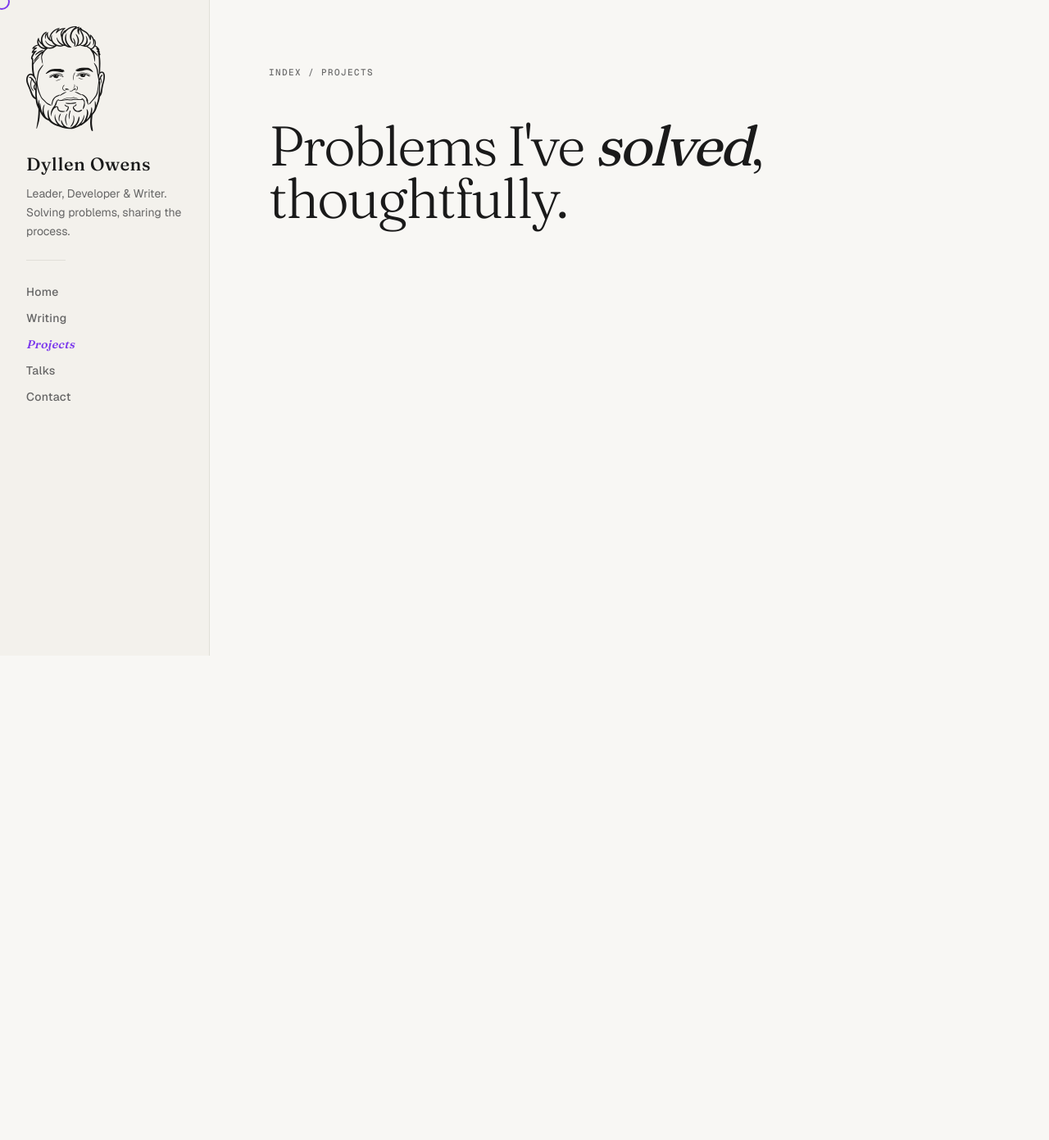
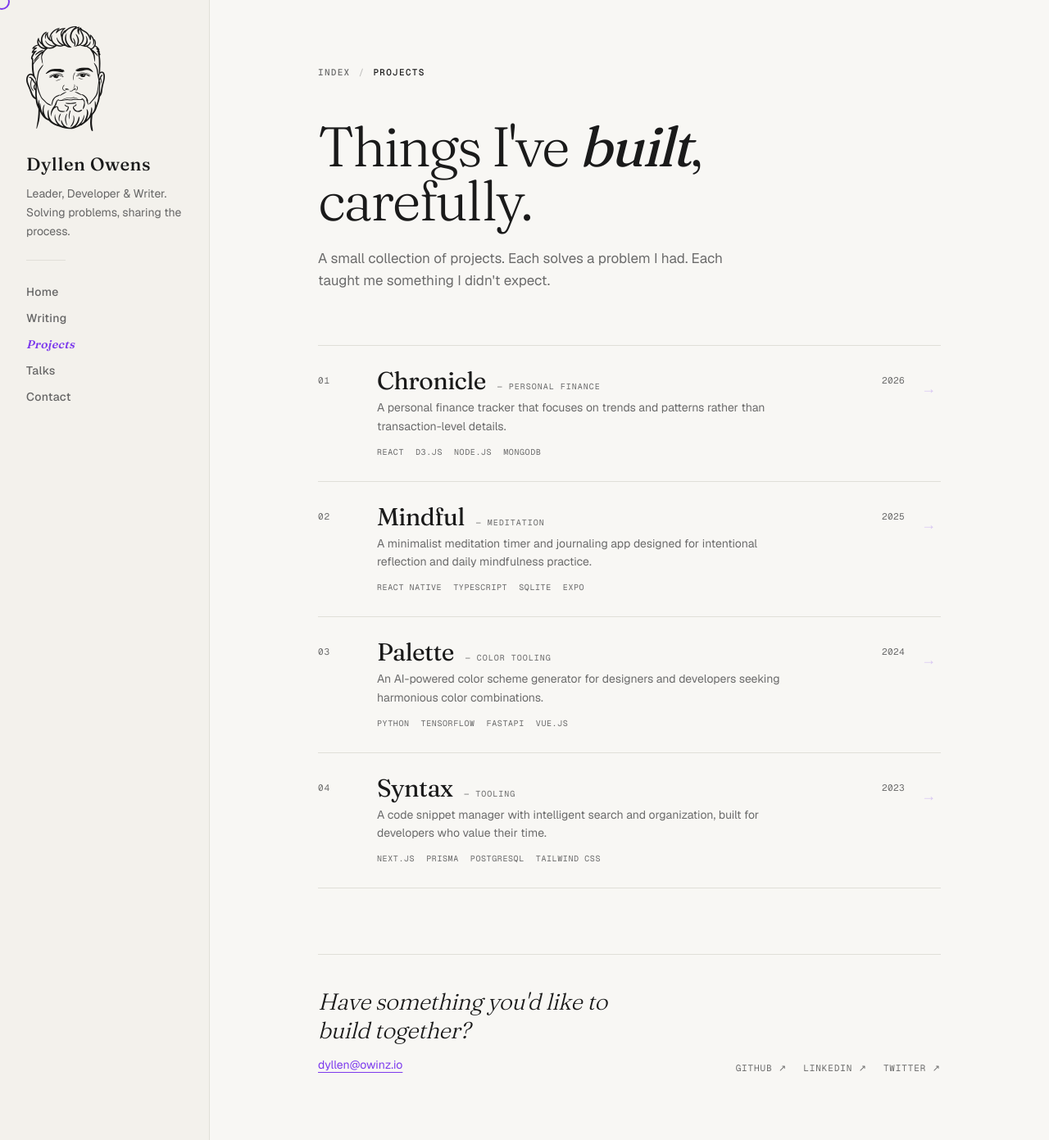
Before and after one commit to djowinz/owinz.io, a Next.js app: page /projects in a window 1280 px wide. Shown: the whole page at 82% size. Before the commit the page ends 800 px from the top, so only its background shows below. Built offline with nearby package versions, Linux system fonts and the light colour scheme.

Commit message:
feat: projects index with numbered editorial list

```diff
--- a/app/projects/page.tsx
+++ b/app/projects/page.tsx
@@ -1,18 +1,137 @@
-export default function Projects() {
+import { getProjects, getTalks } from "@/lib/markdown";
+import { SITE } from "@/lib/site";
+import Link from "next/link";
+
+export const metadata = {
+  title: "Projects",
+  description: "Selected software projects, built carefully.",
+};
+
+export default async function Projects() {
+  const projects = await getProjects();
+  const { past: pastTalks } = await getTalks();
+
   return (
-    <>
-      {/* Masthead */}
-      <div className="flex justify-between font-mono font-medium uppercase text-muted text-[11px] tracking-[1.4px] mb-12">
-        <span>Index / Projects</span>
+    <div className="max-w-[760px] mx-auto">
+      {/* Breadcrumb */}
+      <div className="flex items-center gap-2.5 font-mono font-medium uppercase text-muted text-[11px] tracking-[1.3px] mb-12">
+        <span>Index</span>
+        <span className="opacity-40">/</span>
+        <span className="text-foreground">Projects</span>
       </div>
 
       {/* Hero */}
-      <div>
-        <h1 className="text-[68px] font-light text-foreground font-fraunces tracking-[-2.38px] leading-16">
-          Problems I&apos;ve <em className="font-normal">solved</em>,<br />
-          thoughtfully.
+      <header className="mb-16 max-w-[640px]">
+        <h1 className="font-fraunces font-light text-[68px] tracking-[-2.38px] leading-[0.98] mb-6">
+          Things I&apos;ve{" "}
+          <em className="font-normal font-fraunces-italic">built</em>,
+          carefully.
         </h1>
-      </div>
-    </>
+        <p className="text-[17px] leading-relaxed text-muted max-w-[520px]">
+          A small collection of projects. Each solves a problem I had. Each
+          taught me something I didn&apos;t expect.
+        </p>
+      </header>
+
+      {/* Project list */}
+      <section className="mb-20">
+        {projects.map((project, i) => (
+          <Link
+            key={project.slug}
+            href={`/projects/${project.slug}`}
+            className="group grid grid-cols-[48px_1fr_80px_20px] gap-6 py-7 items-start border-t border-edge last:border-b cursor-none transition-colors hover:bg-accent/[0.025]"
+          >
+            <div className="font-mono text-muted text-[11px] tracking-[0.9px] pt-1.5">
+              {String(i + 1).padStart(2, "0")}
+            </div>
+            <div>
+              <div className="flex items-baseline gap-3.5 mb-1.5">
+                <h3 className="font-fraunces text-[30px] tracking-[-0.6px] leading-none group-hover:italic">
+                  {project.title}
+                </h3>
+                {project.category && (
+                  <span className="font-mono uppercase text-muted text-[10px] tracking-[1px]">
+                    — {project.category}
+                  </span>
+                )}
+              </div>
+              {project.description && (
+                <p className="text-sm leading-relaxed text-muted mb-3 max-w-[520px]">
+                  {project.description}
+                </p>
+              )}
+              <div className="flex flex-wrap gap-3.5">
+                {project.technologies.map((tech) => (
+                  <span
+                    key={tech}
+                    className="font-mono uppercase text-muted text-[10px] tracking-[0.6px]"
+                  >
+                    {tech}
+                  </span>
+                ))}
+              </div>
+            </div>
+            <div className="font-mono text-muted text-[11px] tracking-[0.4px] pt-1.5 text-right">
+              {project.year}
+            </div>
+            <div className="pt-2.5 text-lg text-accent font-fraunces opacity-25 -translate-x-1 transition-all group-hover:opacity-100 group-hover:translate-x-0">
+              →
+            </div>
+          </Link>
+        ))}
+      </section>
+
+      {/* Recent talks (hidden while empty) */}
+      {pastTalks.length > 0 && (
+        <section className="mb-16">
+          <div className="flex items-baseline gap-5 mb-7">
+            <span className="font-mono uppercase text-accent text-[11px] tracking-[1.3px]">
+              — Also
+            </span>
+            <h2 className="font-fraunces-italic italic font-normal text-2xl tracking-[-0.24px]">
+              Recent talks
+            </h2>
+          </div>
+          <div className="border-t border-edge">
+            {pastTalks.slice(0, 3).map((talk) => (
+              <div
+                key={talk.slug}
+                className="grid grid-cols-[120px_1fr_auto] gap-6 py-4.5 border-b border-edge text-sm text-muted"
+              >
+                <span className="font-mono text-[11px]">{talk.date}</span>
+                <span className="text-foreground">{talk.title}</span>
+                <span className="italic">{talk.venue}</span>
+              </div>
+            ))}
+          </div>
+        </section>
+      )}
+
+      {/* Contact footer */}
+      <section className="border-t border-edge pt-10 grid grid-cols-[1fr_auto] gap-8 items-end">
+        <div>
+          <p className="font-fraunces-italic italic font-light text-[28px] tracking-[-0.42px] leading-tight mb-3 max-w-[420px]">
+            Have something you&apos;d like to build together?
+          </p>
+          <a
+            href={`mailto:${SITE.email}`}
+            className="text-sm text-accent underline underline-offset-4 cursor-none"
+          >
+            {SITE.email}
+          </a>
+        </div>
+        <div className="flex gap-5 font-mono uppercase text-muted text-[11px] tracking-[0.9px]">
+          {SITE.socials.map((social) => (
+            <a
+              key={social.label}
+              href={social.url}
+              className="cursor-none transition-colors hover:text-accent"
+            >
+              {social.label} ↗
+            </a>
+          ))}
+        </div>
+      </section>
+    </div>
   );
 }
```
